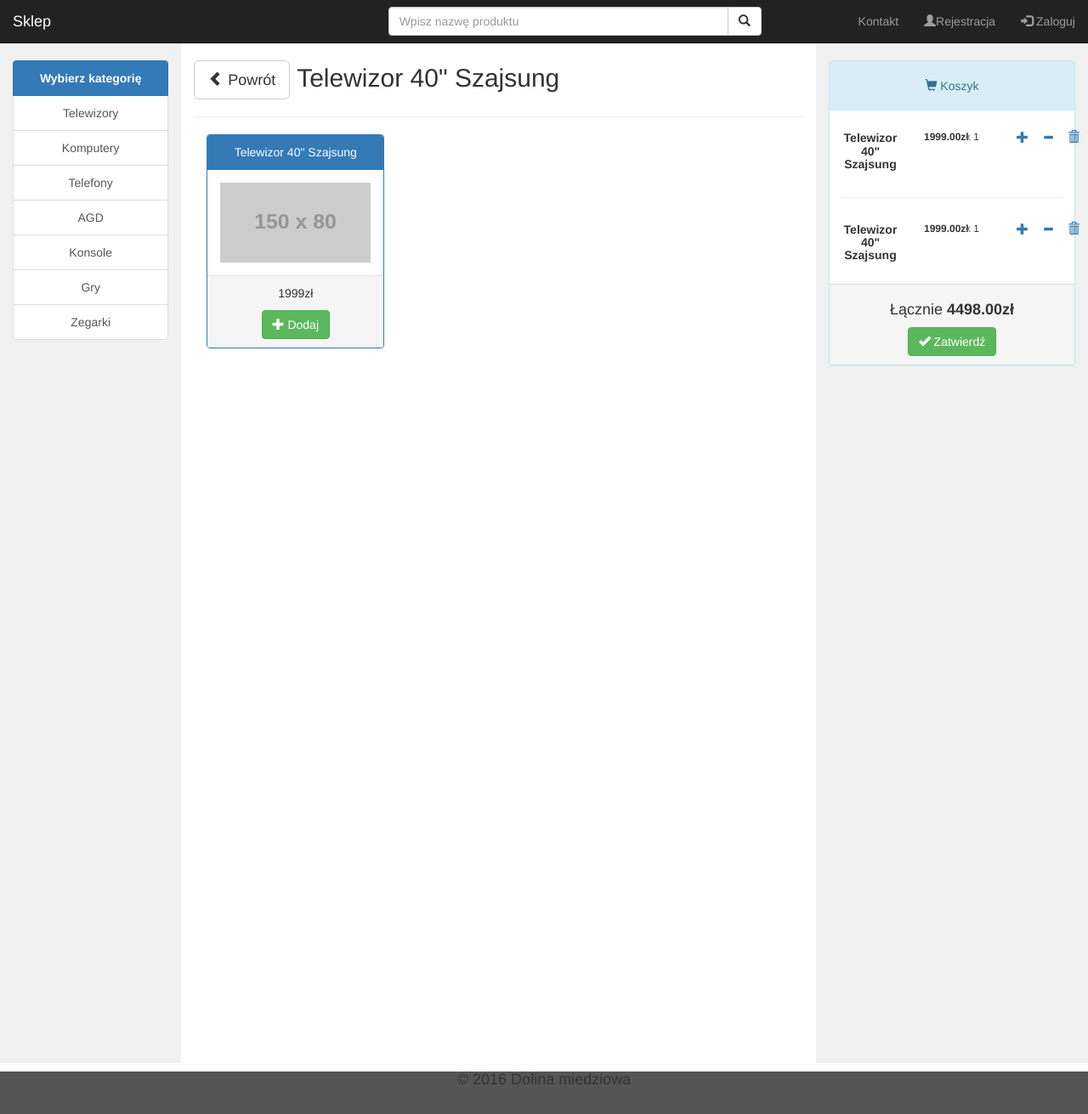
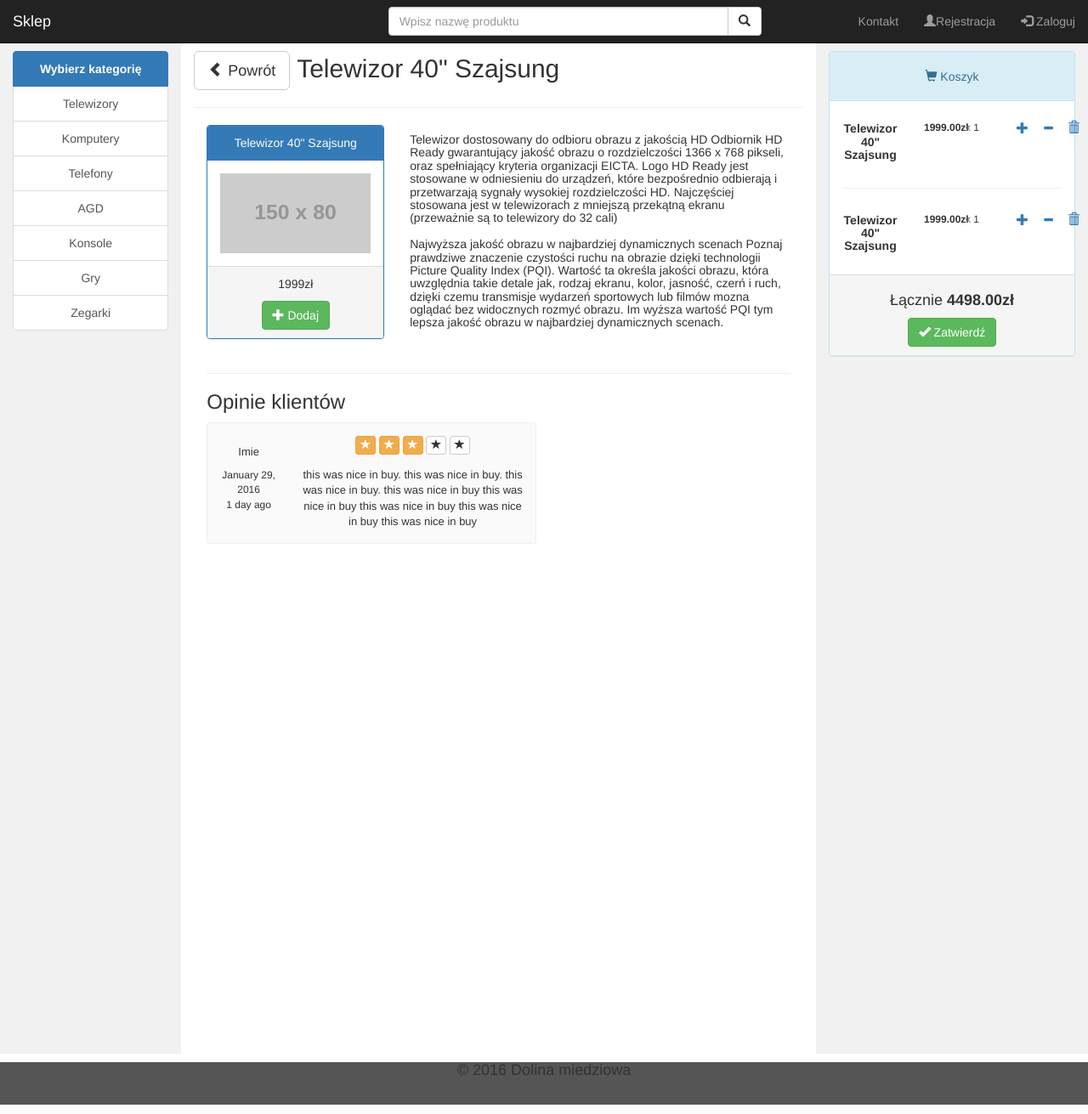
Before and after one commit to przembot/bd2, a Django app: template sklep/apps/client/templates/product-details.html in a window 1280 px wide. Shown: the whole page at 85% size. Run offline with Django 3.2, Linux system fonts and the light colour scheme; the template is opened without the code that fills it, so the values that code supplies are empty; grey boxes labelled with a size stand in for pictures from a placeholder-image service; parts of the project's set-up code (start-up, migrations or seed data) failed here and were passed over; some libraries are stand-ins or nearby versions.

Commit message:
Opinions section + fixed navbar

```diff
--- a/sklep/apps/client/static/main.css
+++ b/sklep/apps/client/static/main.css
@@ -1,3 +1,9 @@
+/* Used for navbar-fixed top to avoid overlapping site */
+body { padding-top: 40px; }
+@media screen and (max-width: 768px) {
+    body { padding-top: 0px; }
+}
+
 /* Remove the navbar's default margin-bottom and rounded borders */
 .navbar {
     margin-bottom: 0;
@@ -47,3 +53,29 @@
 a.details-button{
     color: #fff;
 }
+
+.review-block{
+    background-color:#FAFAFA;
+    border:1px solid #EFEFEF;
+    padding:15px;
+    border-radius:3px;
+    margin-bottom:15px;
+}
+
+.review-block-name{
+    font-size:13px;
+    margin:10px 0;
+}
+
+.review-block-date{
+    font-size:12px;
+}
+
+.review-block-rate{
+    font-size:13px;
+    margin-bottom:15px;
+}
+
+.review-block-description{
+    font-size:13px;
+}
--- a/sklep/apps/client/templates/base.html
+++ b/sklep/apps/client/templates/base.html
@@ -1,6 +1,6 @@
 {% load static %}
 <!DOCTYPE html>
-<html lang="en">
+<html lang="pl-PL">
 <head>
     <title>Shop</title>
     <meta charset="utf-8">
@@ -11,7 +11,7 @@
 </head>
 <body>
 
-<nav class="navbar navbar-inverse navbar-static-top">
+<nav class="navbar navbar-inverse navbar-fixed-top">
     <div class="container-fluid">
         <div class="row">
             <div class="col-md-4">
--- a/sklep/apps/client/templates/product-details.html
+++ b/sklep/apps/client/templates/product-details.html
@@ -28,11 +28,65 @@
             <div class="col-md-8">
                 <h5 class="text-left">
                     <p>
-                        {{ product.description }}
+                        <!--{{ product.description }}-->
+                        Telewizor dostosowany do odbioru obrazu z jakością HD
+                        Odbiornik HD Ready gwarantujący jakość obrazu o rozdzielczości 1366 x 768 pikseli, oraz
+                        spełniający kryteria organizacji EICTA. Logo HD Ready jest stosowane w odniesieniu do
+                        urządzeń, które bezpośrednio odbierają i przetwarzają sygnały wysokiej rozdzielczości
+                        HD. Najczęściej stosowana jest w telewizorach z mniejszą przekątną ekranu (przeważnie są
+                        to telewizory do 32 cali)
+                        <br/><br/>
+                        Najwyższa jakość obrazu w najbardziej dynamicznych scenach
+                        Poznaj prawdziwe znaczenie czystości ruchu na obrazie dzięki technologii Picture Quality
+                        Index (PQI). Wartość ta określa jakości obrazu, która uwzględnia takie detale jak,
+                        rodzaj ekranu, kolor, jasność, czerń i ruch, dzięki czemu transmisje wydarzeń sportowych
+                        lub filmów mozna oglądać bez widocznych rozmyć obrazu. Im wyższa wartość PQI tym lepsza
+                        jakość obrazu w najbardziej dynamicznych scenach.
                     </p>
                 </h5>
             </div>
         </div>
+        <hr>
+        <h3 class="text-left">
+            Opinie klientów
+        </h3>
+
+
+        <div class="row">
+            <div class="col-md-7">
+                <div class="review-block">
+                    <div class="row">
+                        <div class="col-md-3">
+                            <div class="review-block-name">Imie</div>
+                            <div class="review-block-date">January 29, 2016<br/>1 day ago</div>
+                        </div>
+                        <div class="col-md-9">
+                            <div class="review-block-rate">
+                                <button type="button" class="btn btn-warning btn-xs" aria-label="Left Align">
+                                    <span class="glyphicon glyphicon-star" aria-hidden="true"></span>
+                                </button>
+                                <button type="button" class="btn btn-warning btn-xs" aria-label="Left Align">
+                                    <span class="glyphicon glyphicon-star" aria-hidden="true"></span>
+                                </button>
+                                <button type="button" class="btn btn-warning btn-xs" aria-label="Left Align">
+                                    <span class="glyphicon glyphicon-star" aria-hidden="true"></span>
+                                </button>
+                                <button type="button" class="btn btn-default btn-grey btn-xs" aria-label="Left Align">
+                                    <span class="glyphicon glyphicon-star" aria-hidden="true"></span>
+                                </button>
+                                <button type="button" class="btn btn-default btn-grey btn-xs" aria-label="Left Align">
+                                    <span class="glyphicon glyphicon-star" aria-hidden="true"></span>
+                                </button>
+                            </div>
+                            <div class="review-block-description">this was nice in buy. this was nice in buy. this was nice in buy. this was nice in buy this was nice in buy this was nice in buy this was nice in buy this was nice in buy</div>
+                        </div>
+                    </div>
+                </div>
+            </div>
+        </div>
+
+
+
     </div>
     <br>
 {% endblock %}
--- a/sklep/apps/client/views.py
+++ b/sklep/apps/client/views.py
@@ -9,7 +9,7 @@
 
 
 def index(request):
-    return render(request, 'items.html')
+    return render(request, 'index.html')
 
 def get_categories(request):
     cats = Category.objects.all()
```
